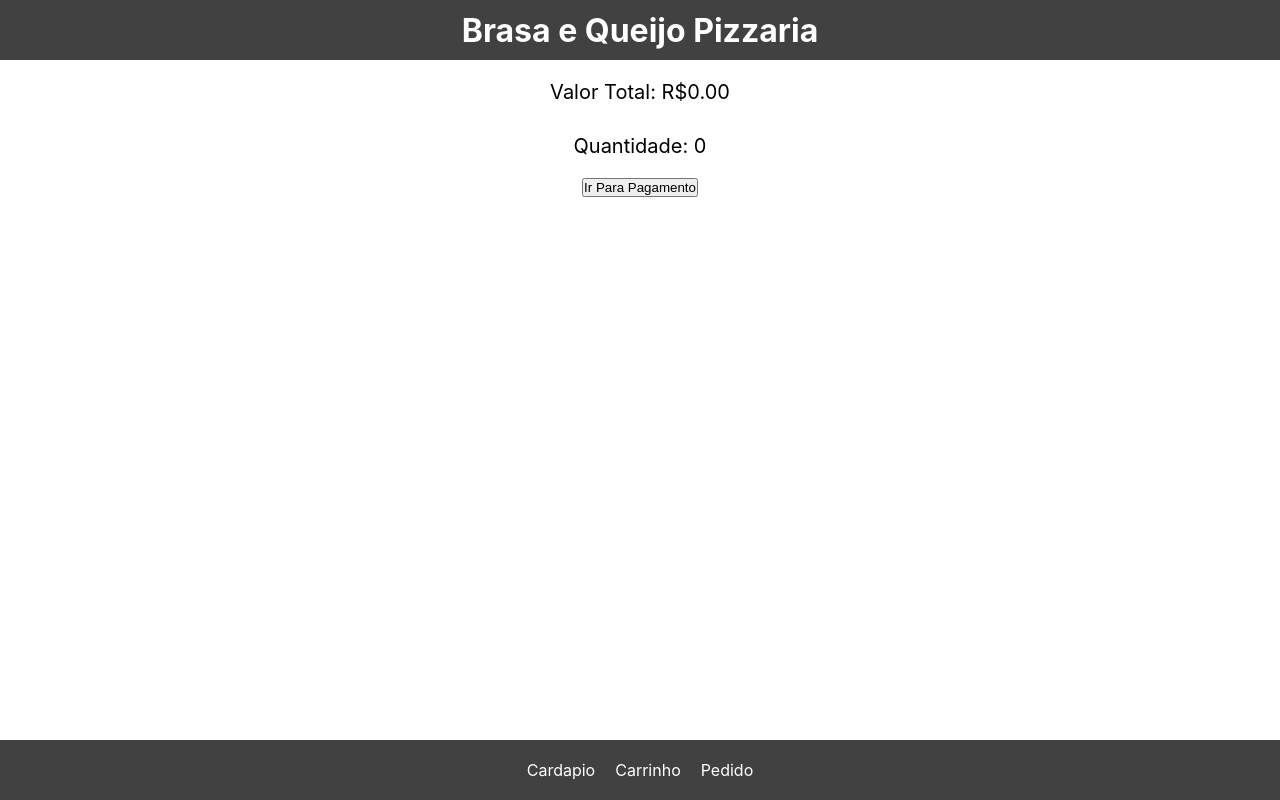
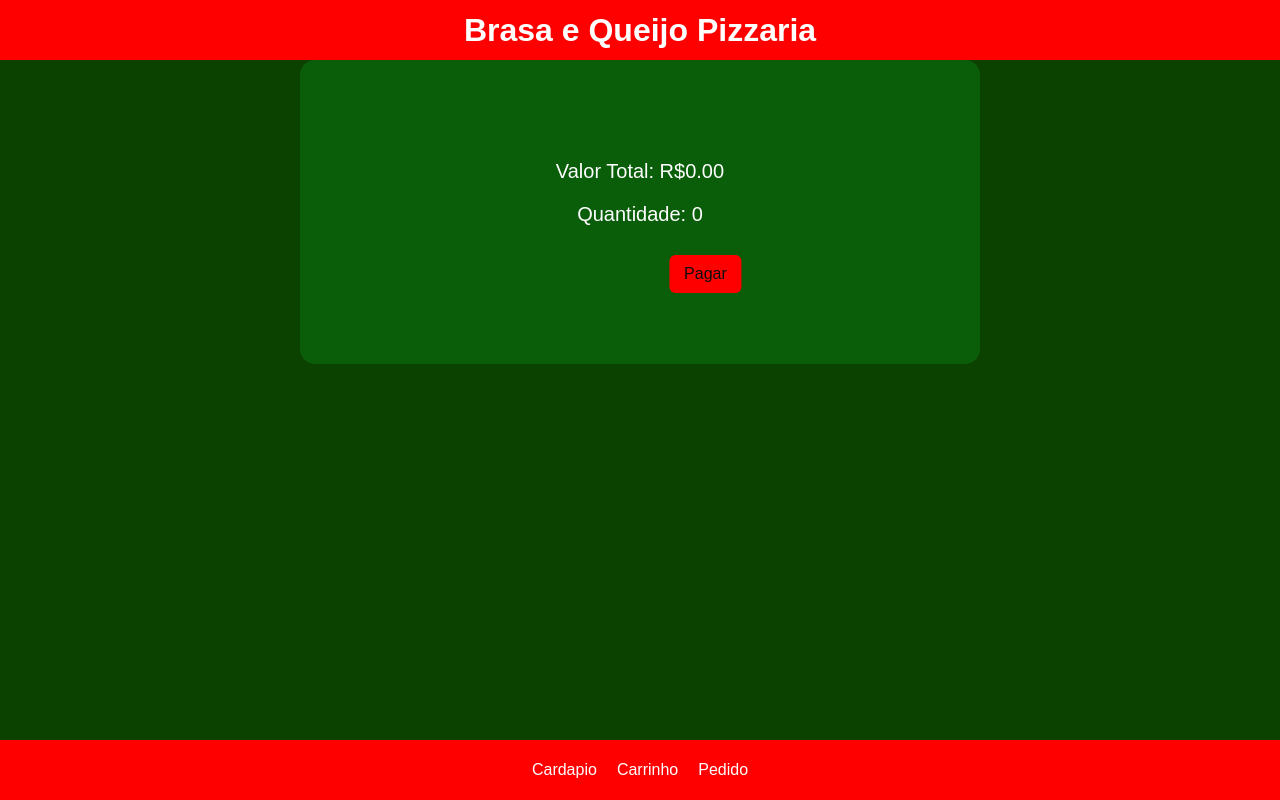
Before and after one commit to dsm-cefet-rj/trabalho-integrado-2023-2-psw-grupo-1, a React (Create React App) app in the folder react-app/: page /carrinho in a window 1280 px wide. Built offline with nearby package versions, Linux system fonts and the light colour scheme.

Commit message:
fundo-bordas

```diff
--- a/react-app/src/App.css
+++ b/react-app/src/App.css
@@ -7,7 +7,7 @@
 }
 
 header {
-  background-color: #414141;
+  background-color: #ff0000;
   width: 100%;
   height: 60px;
   color: white;
@@ -22,7 +22,7 @@ header h1 {
 }
 
 footer {
-  background-color: #414141;
+  background-color: #ff0000;
   width: 100%;
   height: 60px;
   position: fixed;
--- a/react-app/src/telas/carrinho.css
+++ b/react-app/src/telas/carrinho.css
@@ -1,12 +1,16 @@
 .carrinho-container {
+    display: flex;
+    justify-content: center;
+    gap: 10px;
+    align-items: center;
+    width: 500px;
+    overflow-x: auto;
     margin: 0 auto;
-    width: 300px;
-    display: flex;
+    padding: 90px;
+    background-color: rgb(10, 94, 10);
     flex-direction: column;
-    gap: 20px;
-    align-items: center;
-    justify-content: center;
-    text-align: center;
+    flex-wrap: wrap;
+    border-radius: 15px;
 }
 
 .produto-container {
@@ -15,16 +19,20 @@
     justify-content: space-between;
     align-items: center;
     width: 250px;
-    border: 1px solid #0c0b0b;
+    border: 6px solid #fafafa;
     padding: 10px;
+    background-color: white;
+    border-radius: 20px;
 }
 
 
 .produto-info {
-    display: flex;
+    top: 10px;
+    display: center;
     flex-direction: column;
     justify-content: center;
     text-align: center;
+    color: white;
 }
 
 .imagem-produto {
@@ -38,15 +46,35 @@
 .lixeira {
     cursor: pointer;
 }
+.botao-lixeira{
+    background-color: #FF0000;
+    padding: 10px 15px;
+    border: none;
+    border-radius: 5px;
+    cursor: pointer;
+    font-size: 16px;
+}
 
 .valor-total {
     /* Estilos específicos para o Valor Total */
     font-size: 20px;
-    margin-top: 20px; /* Espaço acima do Valor Total */
+    margin-top: 10px; /* Espaço acima do Valor Total */
+    color: white;
 }
 
 .quantidade {
     /* Estilos específicos para o Valor Total */
     font-size: 20px;
     margin-top: 10px; /* Espaço acima do Valor Total */
+    color: white;
 }
+.botao {
+    background-color: #FF0000;
+    padding: 10px 15px;
+    border: none;
+    border-radius: 6px;
+    cursor: pointer;
+    font-size: 16px;
+    transition: background-color 0.3s ease;
+    transform: translate(0%,10%);
+}
--- a/react-app/src/telas/carrinho.jsx
+++ b/react-app/src/telas/carrinho.jsx
@@ -47,14 +47,15 @@ const TelaCarrinho = () => {
                         <h3>{p.nome}</h3>
                         <p>Valor: {p.valor}</p>
                     </div>
-                    <div className="lixeira" onClick={handleClickLixeira} id={p.idProdutoCarrinho}>X</div>
+                    <button type="button" className="botao-lixeira">
+                    <div className="lixeira" onClick={handleClickLixeira} id={p.idProdutoCarrinho}>X</div> </button>
                 </div>
             )
            })}
              <div className="valor-total">Valor Total: R${carrinhoSelector && carrinhoSelector.valorTotal.toFixed(2)}</div>
              <div className="quantidade">Quantidade: {carrinhoSelector && carrinhoSelector.quantidade}</div>
-              <button type="button" onClick={handleButtonClick}>
-            Ir Para Pagamento
+              <button type="button" className="botao" cl onClick={handleButtonClick}>
+            Pagar
           </button>
         </div>
       </>
--- a/react-app/src/telas/home.css
+++ b/react-app/src/telas/home.css
@@ -1,12 +1,16 @@
 .produtos-container {
     display: flex;
-    justify-content: center;
-    gap: 10px;
+    justify-content: flex;
+    gap: 30px;
     align-items: center;
-    width: 100%;
+    width: 190px;
+    height: flex;
     overflow-x: auto;
     margin: 0 auto;
-    padding: 10px;
+    padding: 100px;
+    background-color: rgb(10, 94, 10);
+    flex-direction: column;
+    border-radius: 20px;
 }
 
 .produto {
@@ -20,6 +24,8 @@
     cursor: pointer;
     border: 1px solid #0c0b0b;
     padding: 10px;
+    background-color: white;
+    border-radius: 15px;
 }
 
 .imagem-produto {
--- a/react-app/src/telas/login.jsx
+++ b/react-app/src/telas/login.jsx
@@ -17,7 +17,8 @@ const TelaLogin = () => {
   }
 
   return (
-    <body className="body">
+    <body>
+    <body>
       <div className="div">
       <h1 className="header-login">Faça Login</h1>
         <form onSubmit={handleLogin}>
@@ -46,6 +47,7 @@ const TelaLogin = () => {
         </form>
       </div>
     </body>
+    </body>
   );
 }
 
--- a/react-app/src/telas/pagamento.css
+++ b/react-app/src/telas/pagamento.css
@@ -1,34 +1,44 @@
-.container {
-  display: flex;
-  justify-content: center;
-  align-items: center;
-  height: 100vh;
-}
 
 .retangulo {
-  width: 400px;
-  height: 500px;
-  background-color: #ccc;
-  padding: 20px;
-  box-sizing: border-box;
+  background-color: rgb(10, 94, 10);
+  position: absolute;
+  top: 50%;
+  left: 50%;
+  transform: translate(-50%,-50%);
+  padding: 70px;
+  border-radius: 15px;
+  color: #ffffff;
+  width: 200px;
 }
 
 .item {
-  margin-bottom: 15px;
+  margin-bottom: 10px;
 }
 
 label {
   font-weight: bold;
   display: block;
-  margin-bottom: 5px;
+  margin-bottom: 10px;
 }
 
 .forma-pagamento {
   list-style-type: disc;
   margin-left: 20px;
-  padding-left: 0;
+  padding-left: 0px;
 }
 
 .forma-pagamento li {
   margin: 5px 0;
 }
+
+.botao{
+  color: #0e0d0d;
+  padding: 10px 15px;
+  border: none;
+  border-radius: 6px;
+  cursor: pointer;
+  font-size: 16px;
+  transition: background-color 0.3s ease;
+  transform: translate(90%,50%);
+
+}
--- a/react-app/src/telas/pagamento.jsx
+++ b/react-app/src/telas/pagamento.jsx
@@ -56,7 +56,7 @@ const TelaPagamento = () => {
 
   return (
     <>
-      <div className="container">
+
         <div className="retangulo">
           <form onSubmit={handleOnSubmit}>
             <div className="item">
@@ -116,10 +116,10 @@ const TelaPagamento = () => {
                 </label>
               </div>
             </div>
-            <input type="submit" value="Pagar" />
+            <input type="submit" className= "botao" value="Pagar" />
           </form>
         </div>
-      </div>
+
     </>
   );
 };
--- a/react-app/src/telas/telalogin.css
+++ b/react-app/src/telas/telalogin.css
@@ -1,10 +1,14 @@
-.body {
+body {
     font-family: Arial, Helvetica, sans-serif;
-    background-color: #ff3700f3;
+    /*background-image: url('C:\Users\alvav\Downloads\pizzas do gui\2.png');
+    background-repeat: repeat; */
+    background-size: 70px 70px;
+    background-color: rgb(11, 66, 0);
 }
 
+
 .div {
-    background-color: rgba(70, 67, 67, 0.9);
+    background-color: rgb(10, 94, 10);
     position: absolute;
     top: 50%;
     left: 50%;
@@ -27,7 +31,7 @@
     border-radius: 3px;
     outline: none;
     font-size: 13px;
-    color:white;
+    color:rgb(0, 0, 0);
 }
 .label{
     color:white;
```
Also changed, not shown: react-app/src/dados/produtos.json (+35 -5 lines), react-app/src/telas/pedido.css (+31 -27 lines), react-app/src/telas/excluirProduto.css (line endings or trailing spaces), 1 other file (tests, documents, lock files or other folders).
